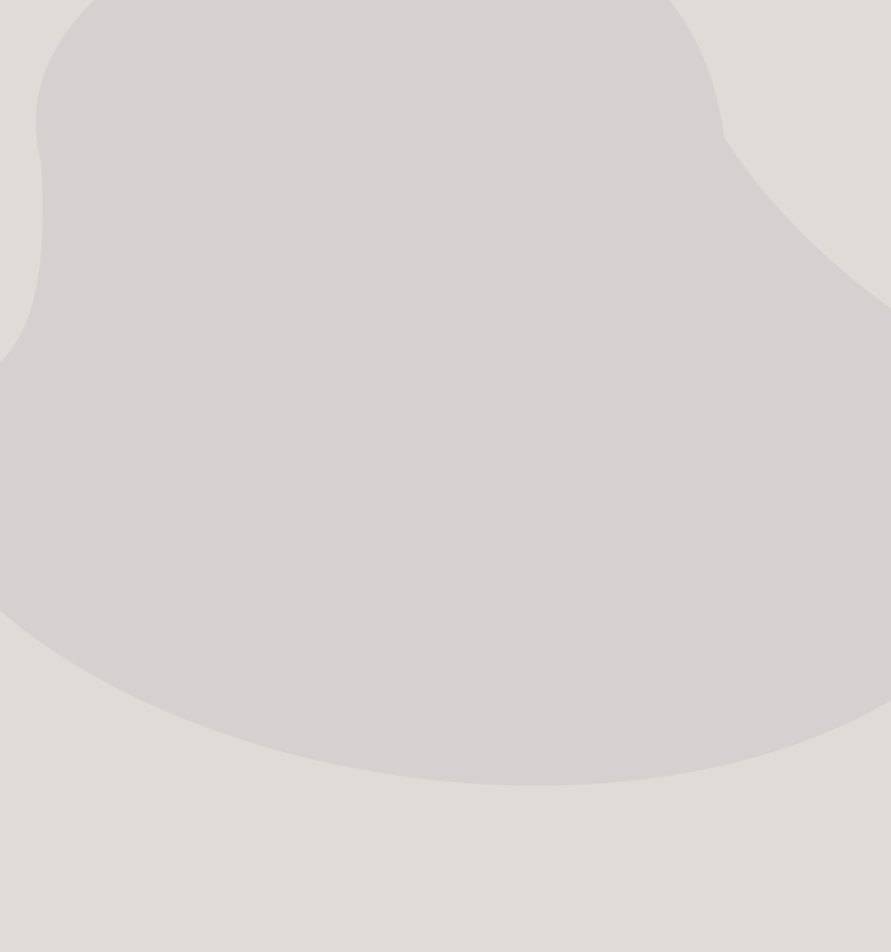
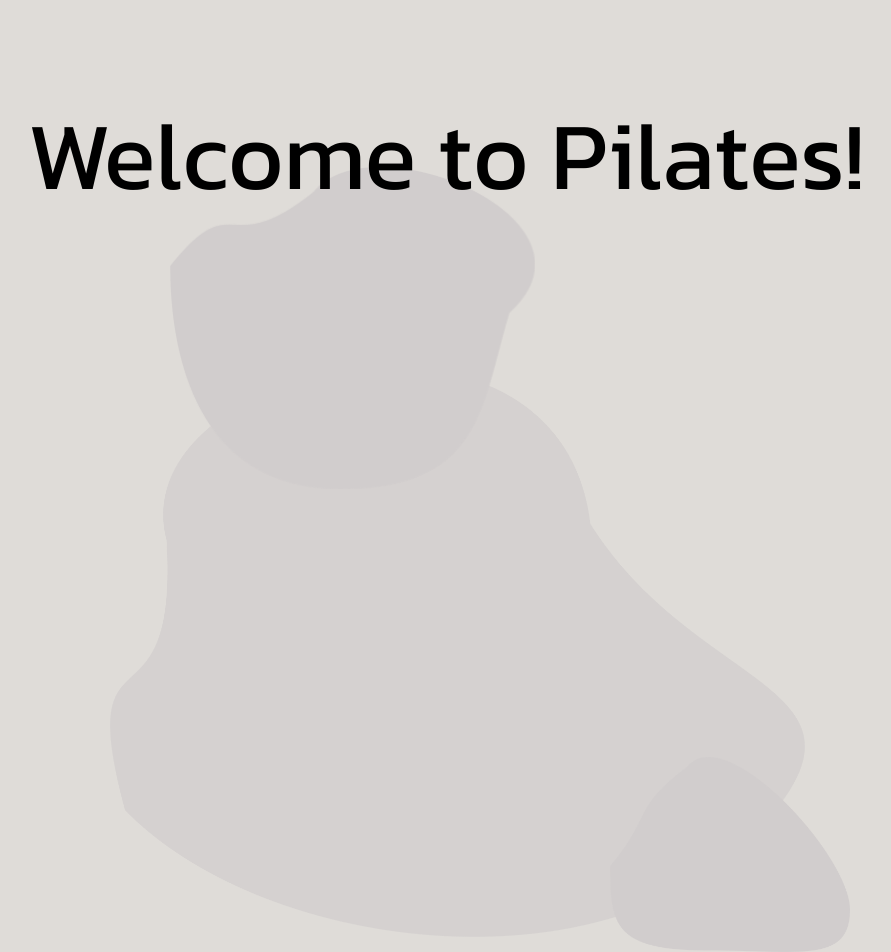
Before and after one commit to Carlie16604/Elevate, a React (Vite) app: page / in a window 1280 px wide. Shown: the part 133-1085 px from the top of the page, without its empty margins (130-1021 px from the left). Before the commit the page ends 919 px from the top, so only its background shows below. Built offline with nearby package versions, Linux system fonts and the light colour scheme.

Commit message:
background complete; working on Title'

```diff
--- a/src/App.jsx
+++ b/src/App.jsx
@@ -1,4 +1,5 @@
 import React from "react"
+import './index.css'
 import Home from "./pages/Home"
 import NavBar from "./pages/NavBar"
 
@@ -6,9 +7,9 @@ const App = () => {
 
   return (
     <>
-    <div className='px-20'>
-      <NavBar/>
-      <Home/>
+    <div className='max-w-6xl'>
+        <NavBar/>
+        <Home/>
     </div>
     </>
   )
--- a/src/index.css
+++ b/src/index.css
@@ -14,6 +14,11 @@
 
 /* Format for all pages -------------------------------------------------------------*/
 
+.container {
+  display: flex;
+  max-width: 70rem;
+  padding: 0 5rem;
+}
 
 /* Nav Bar --------------------------------------------------------------------------*/
 
@@ -64,4 +69,44 @@ ul:hover li:hover ~ li:before {
   translate: -100% 0;
   transition: .2s .2s,scale 0s .4s;
 }
-/* come back to above */
+
+/* Home Page --------------------------------------------------------------------------*/
+
+/* Background */
+
+.rockContainer {
+  padding: 0 15rem;
+}
+
+.rock1 {
+  object-position: center;
+  width: 695px;
+  height: 570px;
+  z-index: -1;
+  position: absolute;
+  margin-top: 500px;
+}
+
+.rock2{
+  object-position: center;
+  width: 365px;
+  height: 322px;
+  z-index: 0;
+  position: absolute;
+  margin: 300px 60px;
+}
+
+.rock3 {
+  object-position: center;
+  width: 240px;
+  height: 195px;
+  z-index: 0;
+  position: absolute;
+  margin: 890px 500px;
+}
+
+/* Home Info */
+.homeContainer {
+
+
+}
--- a/src/pages/Home.jsx
+++ b/src/pages/Home.jsx
@@ -1,16 +1,23 @@
 import React from "react";
 import Rock1 from '../assets/Ellipse 1.png'
+import Rock2 from '../assets/Ellipse 2.png'
+import Rock3 from '../assets/Ellipse 3.png'
 
 const Home = () => {
 
     return (
         <>
-            <div>
-                <h1>Welcome to Pilates!</h1>
-                    <div>
-                        <img className='object-center w-50 h-50' src={Rock1} alt=''></img>
-                    </div>
+            <div className='rockContainer'>
+              <img className='rock1' src={Rock1} alt='Rocks'></img>
+              <img className='rock2' src={Rock2} alt='Rocks'></img>
+              <img className='rock3' src={Rock3} alt='Rocks'></img>
             </div>
+                <div className='homeContainer'>
+                    <h1 className='text-8xl pt-60 flex justify-center z-10 relative'>
+                        Welcome to Pilates!
+                        {/* ml-[700px] */}
+                    </h1>
+                </div>
         </>
     )
 }
--- a/src/pages/NavBar.jsx
+++ b/src/pages/NavBar.jsx
@@ -7,7 +7,7 @@ const NavBar = () => {
         <div className='p-0 w-screen fixed'>
             <div className='flex flex-row-reverse'>
                 <div className='NavBar'>
-                    <ul className='font-medium cursor-pointer text-lg'>
+                    <ul className='font-bold cursor-pointer text-lg'>
                         <li>Home</li>
                         <li>About Us</li>
                         <li>Classes</li>
```
